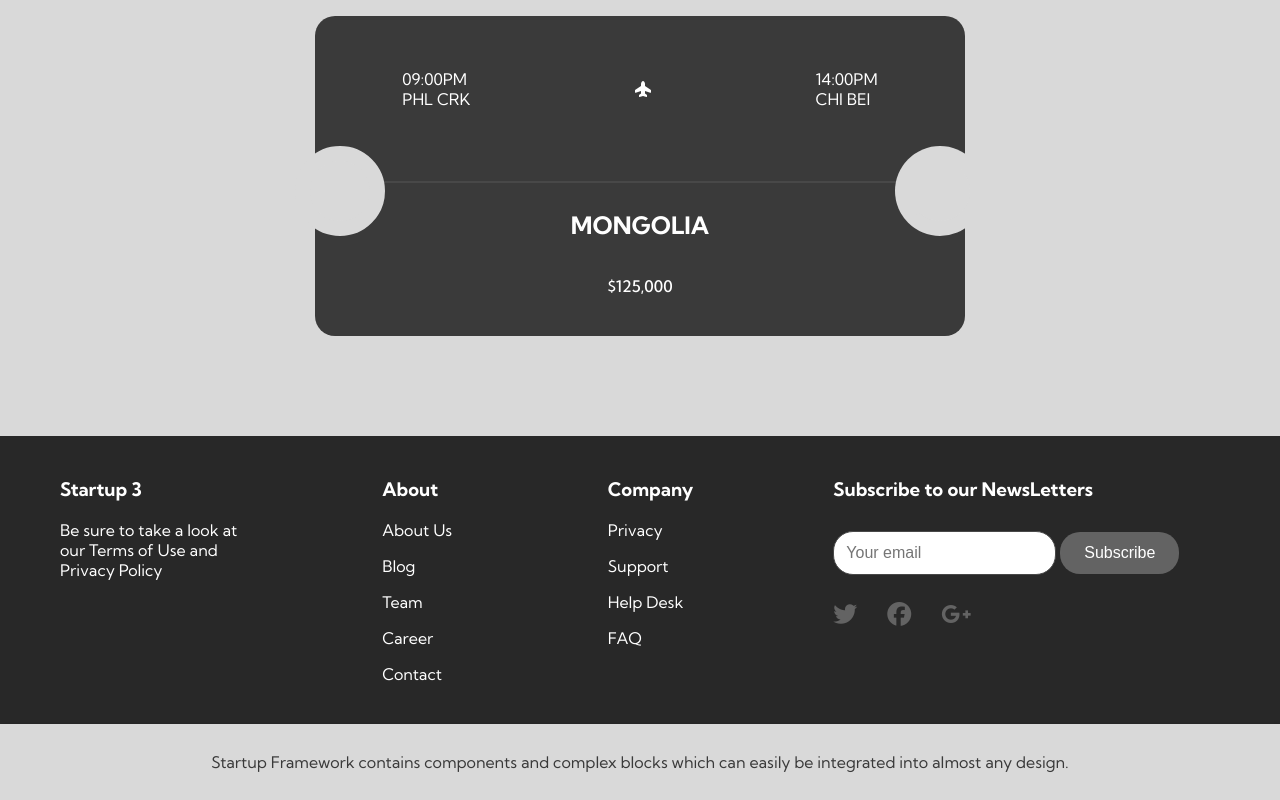
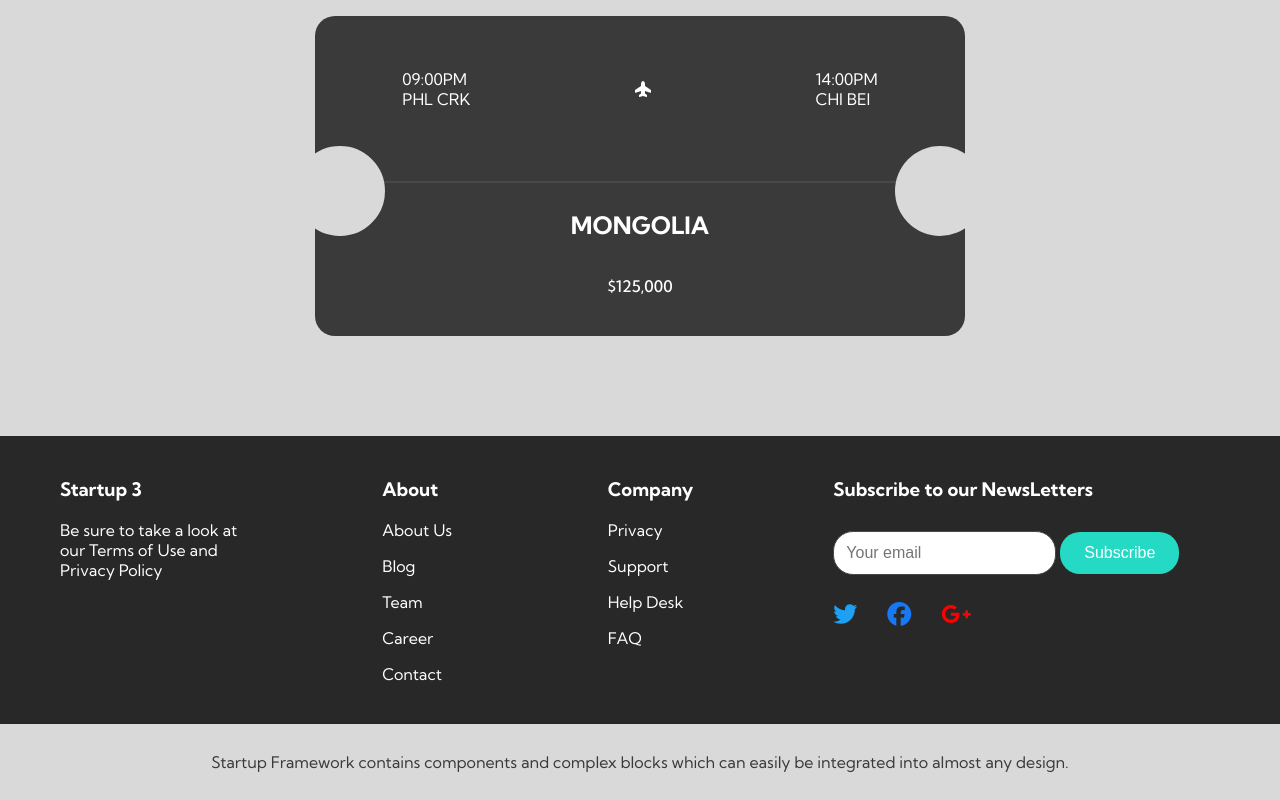
Before and after one commit to kidmagus/flight-booking-site, a website: page FirstScreen.html in a window 1280 px wide. Shown: the part 1819-2619 px from the top of the page. Drawn offline with Linux system fonts and the light colour scheme.

Commit message:
Update FirstScreen.html

```diff
--- a/FirstScreen.html
+++ b/FirstScreen.html
@@ -219,17 +219,17 @@
             type="text"
             placeholder="Your email"
           />
-          <button class="btn-primary text-white font-sm pl-2 pr-2 mt-1 b-rad">
+          <button class="btn-green text-white font-sm pl-2 pr-2 mt-1 b-rad">
             Subscribe
           </button>
           <div class="display-f font-md mt-2 align-center col-gap-3">
-            <li class="text-primary text-hover-tw-dark-1">
+            <li class="text-tw text-hover-tw-dark-1">
               <a href="#"><i class="fa-brands fa-twitter"></i></a>
             </li>
-            <li class="text-primary text-hover-fb-dark-1">
+            <li class="text-fb text-hover-fb-dark-1">
               <a href="#"><i class="fa-brands fa-facebook"></i></a>
             </li>
-            <li class="text-primary text-hover-yt-dark-1">
+            <li class="text-yt text-hover-yt-dark-1">
               <a href="#"><i class="fa-brands fa-google-plus-g"></i></a>
             </li>
           </div>
```
